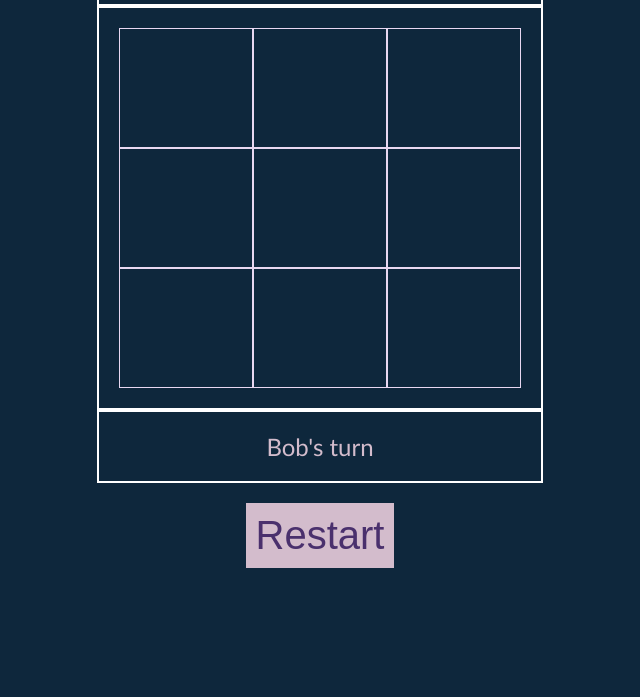
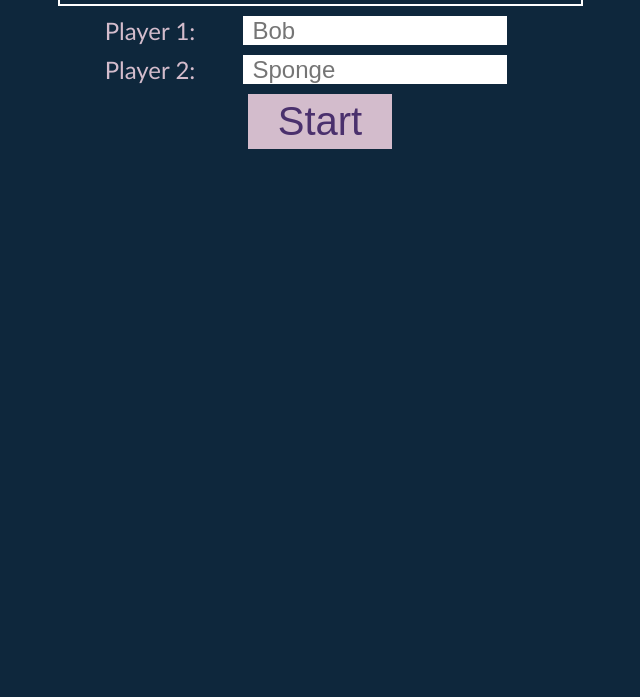
Before and after one commit to domluther/odin-tic-tac-toe, a website: page index.html in a window 1280 px wide. Shown: the part 103-800 px from the top of the page, without its empty margins (320-960 px from the left). Drawn offline with Linux system fonts and the light colour scheme.

Commit message:
settings form start

```diff
--- a/index.html
+++ b/index.html
@@ -11,9 +11,30 @@
   <body>
     <div class="container">
       <div class="title">Noughts & Crosses</div>
-      <div class="game-content"></div>
-      <div class="game-status"></div>
-      <div class="game-controls">
+
+      <div class="game-content hidden"></div>
+      <div class="game-status hidden"></div>
+      <form action="" class="game-settings">
+        <label for="player1Name">Player 1: </label
+        ><input
+          type="text"
+          name="player1Name"
+          id="player1Name"
+          placeholder="Bob"
+          maxlength="15"
+        />
+        <label for="player2Name">Player 2: </label
+        ><input
+          type="text"
+          name="player2Name"
+          id="player2Name"
+          placeholder="Sponge"
+          maxlength="15"
+        />
+
+        <button type="submit" class="submitFormButton">Start</button>
+      </form>
+      <div class="game-controls hidden">
         <button class="restart-btn">Restart</button>
       </div>
     </div>
--- a/script.js
+++ b/script.js
@@ -2,6 +2,8 @@
 // in a module as only one will be needed
 const gameContentEle = document.querySelector('.game-content');
 const restartBtn = document.querySelector('.restart-btn');
+const submitFormBtn = document.querySelector('.submitFormButton');
+const settingsForm = document.querySelector('.game-settings');
 
 const gameBoard = (() => {
   const gameboard = [];
@@ -149,6 +151,7 @@ const gameController = (() => {
   const maxMoves = 9;
   let activePlayerId;
   let activePlayer;
+  let playerPointer;
   let won;
 
   const updateStatus = (message) => {
@@ -171,10 +174,14 @@ const gameController = (() => {
       if (!won) {
         activePlayerId = activePlayerId === 1 ? 0 : 1;
         activePlayer = players[activePlayerId];
+        playerPointer = activePlayerId === 0 ? '<<' : '>>';
+
         moves += 1;
         // Is it game over? (board full)
         if (moves < maxMoves) {
-          updateStatus(`${activePlayer.playerName}'s turn`);
+          updateStatus(
+            `${players[0].playerName} ${playerPointer} ${players[1].playerName}`
+          );
         } else {
           updateStatus('A draw');
         }
@@ -192,8 +199,11 @@ const gameController = (() => {
     won = false;
     activePlayerId = 0;
     activePlayer = players[activePlayerId];
+    playerPointer = activePlayerId === 0 ? '<<' : '>>';
     gameContentEle.addEventListener('click', tryToMove);
-    updateStatus(`${activePlayer.playerName}'s turn`);
+    updateStatus(
+      `${players[0].playerName} ${playerPointer} ${players[1].playerName}`
+    );
   };
   return { start };
 })();
@@ -205,5 +215,17 @@ const init = () => {
 };
 
 restartBtn.addEventListener('click', init);
+submitFormBtn.addEventListener('click', (e) => {
+  e.preventDefault();
+  // Toggle visibility of elements
+  document.querySelector('.game-content').classList.remove('hidden');
+  document.querySelector('.game-status').classList.remove('hidden');
+  document.querySelector('.game-controls').classList.remove('hidden');
+  document.querySelector('.game-settings').classList.add('hidden');
 
-init();
+  // Read in names
+
+  // Create player objects
+
+  init();
+});
--- a/styles.css
+++ b/styles.css
@@ -39,7 +39,8 @@ html {
 }
 
 .game-status {
-  font-size: 2.4rem;
+  font-size: 3.2rem;
+  padding: 1.2rem;
   text-align: center;
 }
 
@@ -63,9 +64,35 @@ html {
   padding: 2rem;
 }
 
-.restart-btn {
+button {
   font-size: 4rem;
   padding: 1rem;
   color: var(--tekhelet);
   background-color: var(--thistle);
 }
+
+.game-settings {
+  font-size: 2.4rem;
+  display: grid;
+  grid-template-columns: 1fr 2fr;
+  gap: 1rem;
+  padding: 1rem;
+  justify-items: center;
+}
+
+input {
+  font-size: 2.4rem;
+  padding: 0 1rem;
+  width: 80%;
+  justify-self: start;
+}
+
+.submitFormButton {
+  grid-column: span 2;
+  justify-self: center;
+  padding: 0.5rem 3rem;
+}
+
+.hidden {
+  display: none;
+}
```
